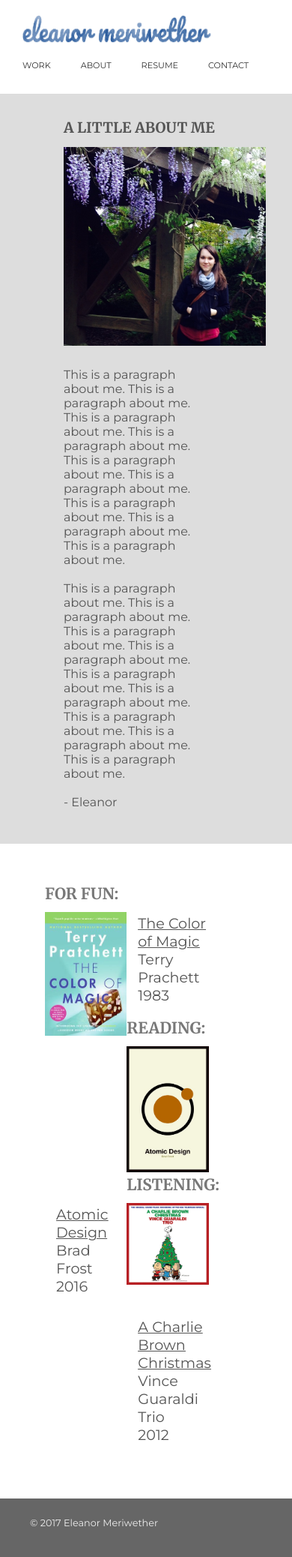
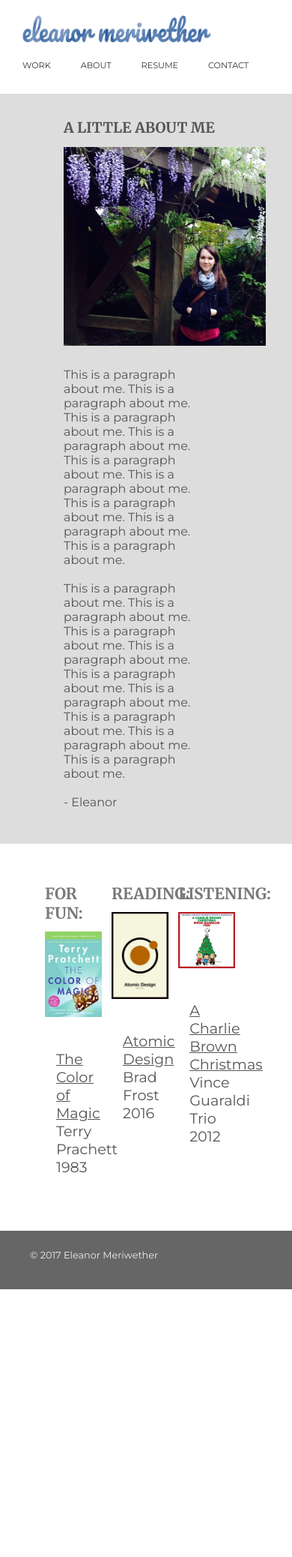
Before and after one commit to emeriwether/emeriwether.github.io, a Jekyll site: the page built from about.html, in a window 390 px wide. Shown: the whole page at 75% size. Built offline with Jekyll 4.4.1, drawn with Linux system fonts in a browser that asks for light colours; nearby versions of some CDN libraries; after the commit the page ends 1719 px from its top, so only the background shows below that.

Commit message:
try to move text below img in aside in about me for 842 query

```diff
--- a/css/styles.css
+++ b/css/styles.css
@@ -170,8 +170,7 @@ MEDIA QUERIES
     section.main article div:nth-child(2) { width: 100%; }
     section.main article div p { padding-right: 80px; padding-top: 0; }
     section.main article div h2 { padding-bottom: 5px; }
-    section.aside aside { width: 90%; float: none; }
-
+    section.aside aside div { width: 85%; float: none; }
 }
 
 /* Phones (works for 347-475 width) */
```
